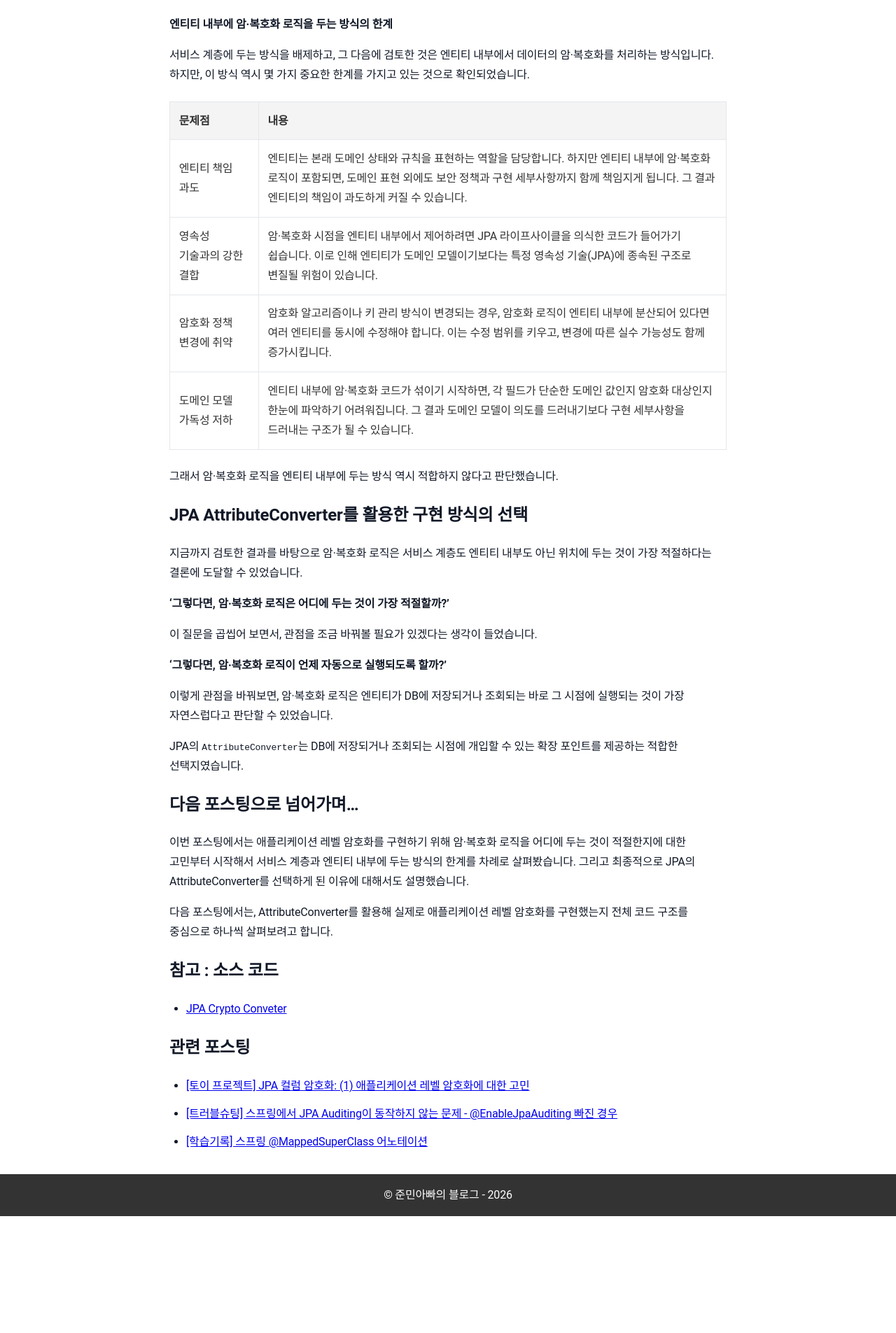
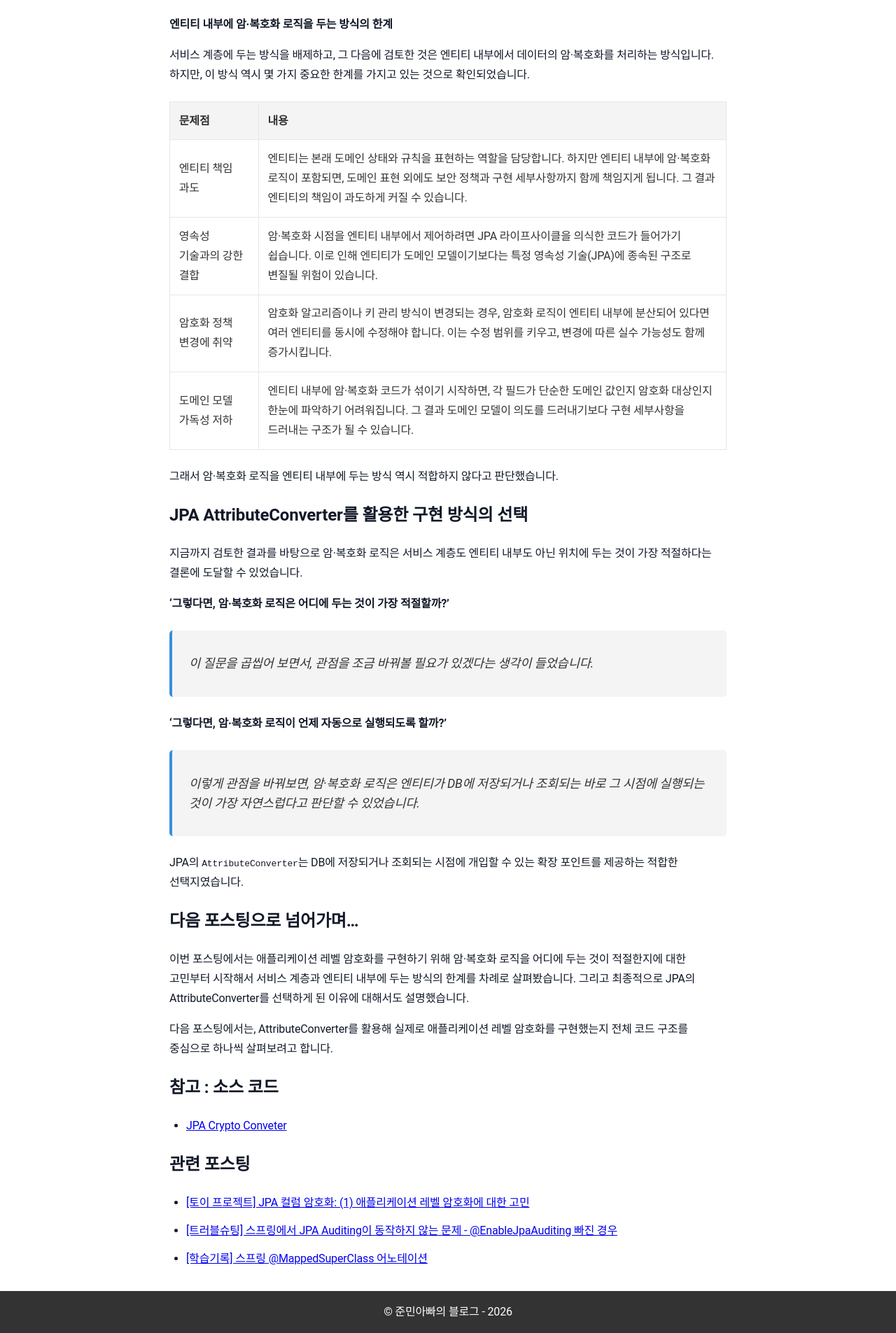
Before and after one commit to sanghoon-lee/sanghoon-lee.github.io, a Jekyll site: the page built from _posts/2026-01-25-JPACryptoConverter2.md, in a window 1280 px wide. Shown: the part 1321-3226 px from the top of the page at 70% size. Built offline with Jekyll 4.4.1, drawn with Linux system fonts in a browser that asks for light colours; nearby versions of some CDN libraries; comment, search, counter and statistics services are not loaded; before the commit the page ends 3059 px from its top, so only the background shows below that.

Commit message:
포스팅 내용 수정

```diff
--- a/_posts/2026-01-25-JPACryptoConverter2.md
+++ b/_posts/2026-01-25-JPACryptoConverter2.md
@@ -46,12 +46,12 @@ categories: 토이프로젝트
 
 **‘그렇다면, 암·복호화 로직은 어디에 두는 것이 가장 적절할까?’**
 
-이 질문을 곱씹어 보면서,
+> 이 질문을 곱씹어 보면서,
 관점을 조금 바꿔볼 필요가 있겠다는 생각이 들었습니다.
 
 **‘그렇다면, 암·복호화 로직이 언제 자동으로 실행되도록 할까?’**
 
-이렇게 관점을 바꿔보면, 암·복호화 로직은 엔티티가 DB에 저장되거나 조회되는 바로 그 시점에 실행되는 것이 가장 자연스럽다고 판단할 수 있었습니다.
+> 이렇게 관점을 바꿔보면, 암·복호화 로직은 엔티티가 DB에 저장되거나 조회되는 바로 그 시점에 실행되는 것이 가장 자연스럽다고 판단할 수 있었습니다.
 
 JPA의 `AttributeConverter`는 DB에 저장되거나 조회되는 시점에 개입할 수 있는 확장 포인트를 제공하는 적합한 선택지였습니다.
 
```
